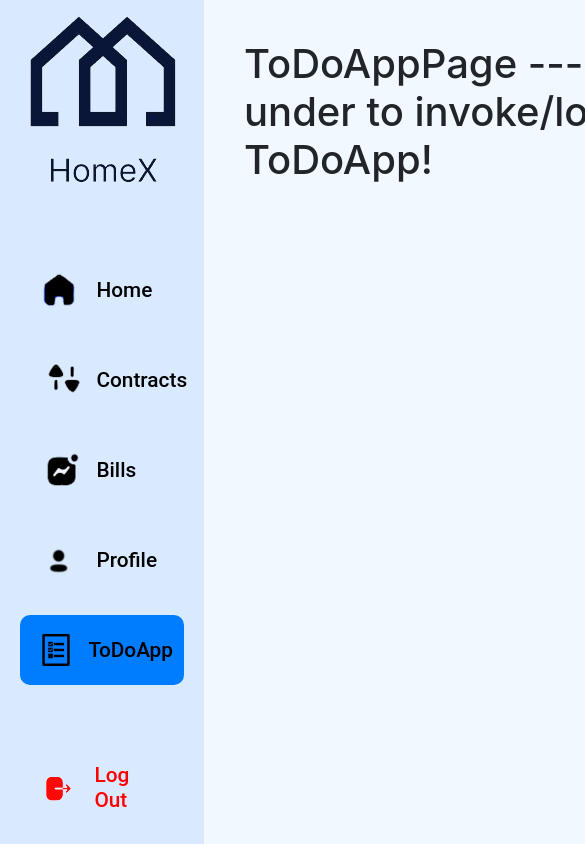
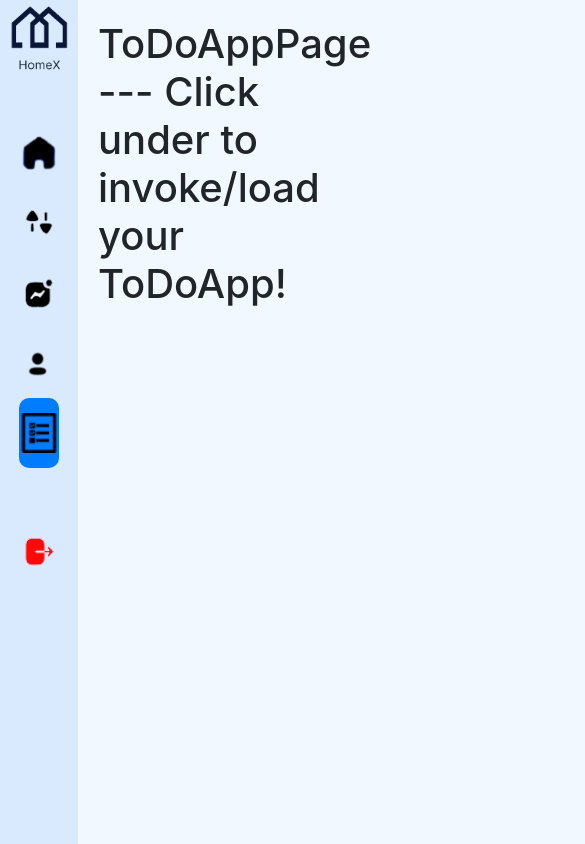
Before and after one commit to miguel-mendez-martinez/homeXproject, a React (Create React App) app in the folder client/: page /ToDoApp in a window 390 px wide. Shown: the top 844 px of the page, 585 px wide, since content can reach past the window. Built offline with nearby package versions, Linux system fonts and the light colour scheme.

Commit message:
Mobile styling added // not yet all

```diff
--- a/client/src/components/userCreationForm.js
+++ b/client/src/components/userCreationForm.js
@@ -250,8 +250,8 @@ export default class userForm extends Component {
                     </div>
 
                     <div className="item-container">
-                        <label>
-                            Type:
+                        <label className="user-type--labeled">
+                            <p>Type:</p>
                             <div className="customSelect">
                                 <select className="form-control" name="userType" defaultValue="Tenant" onChange={this.handleChange}>
                                     <option value="Tenant">Tenant</option>
--- a/client/src/css/App.css
+++ b/client/src/css/App.css
@@ -1,7 +1,7 @@
 body{
     background-color: #F2F8FF;
-    min-height: 100vh;
-    min-width: 100vh;
+    height: 100vh;
+    width: 100vw;
 }
 
 input{
@@ -12,6 +12,15 @@ input{
 {
     margin: 0 auto;
     background: #F2F8FF;
+}
+
+#root{
+    width: 100vw;
+    height: 100vh;
+    display: flex;
+    flex-grow: 1;
+    justify-content: center;
+    align-items: center;
 }
 
 .login-container{
@@ -128,9 +137,8 @@ input{
 .web-container
 {
     display: flex;
-    width: 100%;
+    width: 100vw;
     height: 100vh;
-    min-height: 100vh;
 }
 
 
@@ -970,3 +978,171 @@ input:disabled {
     display: flex;
     justify-content: space-around;
 }
+
+
+@media only screen and (max-width: 500px) {
+    /*LOGIN START */
+    #registerLogoContainer{
+        display: none;
+    }
+
+    .register-form-container{
+        width: 100vw;
+        padding: 0;
+        height: 100vh;
+        justify-content:space-between
+    }
+
+    .form-container{
+        align-self: center;
+    }
+    /*LOGIN END */
+
+    /*REGISTER START */
+    .logo-container{
+        margin: 0;
+
+    }
+
+    .form-container{
+        margin: 0;
+    }
+
+    .button-container{
+        flex-direction: column;
+        align-items: center;
+    }
+
+    .left-button{
+        margin-bottom: 10px;
+    }
+
+    .logo-container{
+        display: flex;
+        justify-content: center;
+    }
+
+    .error{
+        font-size: 9px;
+    }
+
+    .item-container{
+        flex-direction: column;
+        align-items: center;
+        padding: 0;
+    }
+
+    .register-form-container input:not(.green-button) {
+        width: calc(100% - 40px);
+        padding: 5px;
+    }
+
+    #userName{
+        width: calc(100% - 80px);
+    }
+
+    .user-type--labeled{
+        display: flex;
+        align-items: center;
+        gap:10px;
+    }
+
+    .user-type--labeled p {
+        margin: 0;
+    }
+
+
+    /* REGISTER END */
+
+
+    /*NAVBAR START */
+    .navbar-container{
+        width: 20%;
+    }
+
+    .navbar-container h2{
+        display: none;
+    }
+
+   .navBarItemIcon{
+    align-self: center;
+    margin: 0 auto;
+   }
+
+   .navBar-item, .navBar-item-b, .logout-container{
+    padding: 0;
+    margin: 0 auto;
+    width: auto;
+
+   }
+
+   #littleSizeLogo{
+       width: 20vw;
+   }
+
+   .navBarIcon{
+       width: 100%;
+   }
+
+   /* NAVBAR END */
+
+   /*REST OF APP START*/
+
+   .content-container{
+       padding: 20px;
+       box-sizing: border-box;
+       width: 80%;
+   }
+   body{
+    overflow-x:hidden;
+   }
+
+   #buttons{
+       display: flex;
+       justify-content: center;
+       flex-wrap: wrap;
+       gap:10px;
+   }
+
+   .content-container .propertiesGrid{
+    flex-direction: column;
+    overflow-y: scroll;
+    -webkit-flex-direction: none;
+    padding: 0;
+    }
+
+  .search{
+      flex-wrap: wrap;
+  }
+
+  .content-container .search .blue-button{
+      height: 50px;
+      margin-top: 10px;
+      width: 100%;
+
+  }
+
+  .content-container .completePropertiesGrid .property, .content-container .propertiesGrid .property{
+      width: 90%;
+  }
+
+  .navbar-container{
+    position: fixed;
+    top: 0;
+    height: 100vh;
+  }
+
+  .content-container{
+      margin-left: 20vw;
+  }
+
+  .content-container .completePropertiesGrid{
+    grid-template-columns: repeat(1, 90% [col-start]);
+
+ }
+
+ .property{
+     margin: 10px;
+ }
+    /*REST OF APP END*/
+}
```
